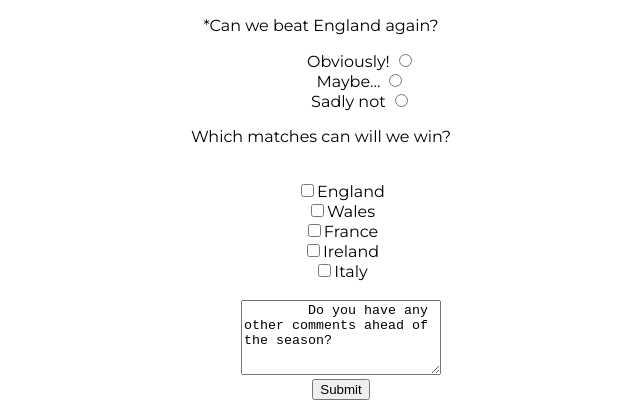
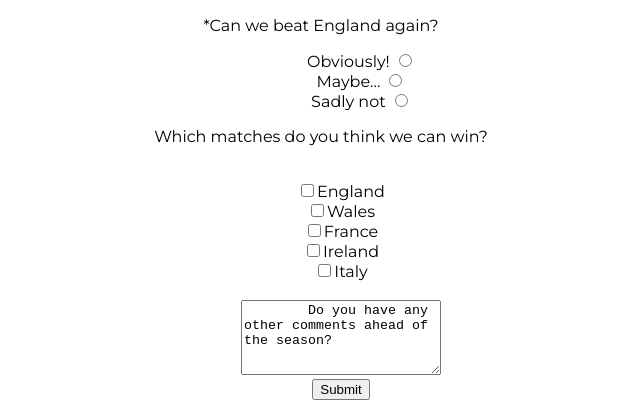
Before and after one commit to Reikon95/scottishrugbysurvey, a plain HTML site: page index.html in a window 1280 px wide. Shown: the part 634-1047 px from the top of the page, 319-959 px from the left. Drawn offline with Linux system fonts and the light colour scheme.

Commit message:
Update index.html

```diff
--- a/index.html
+++ b/index.html
@@ -43,7 +43,7 @@
             <li class="radio"><label>Sadly not <input name="radio-buttons" value="3"  type="radio" class="win" ></label></li>
           </ul>
         </ul>
-        Which matches can will we win?
+        Which matches do you think we can win?
         <ul id="checkbox" style="list-style:none;"><br>
 
           <li class="checkbox"><label><input name="team" value="1" type="checkbox">England<br>
```
